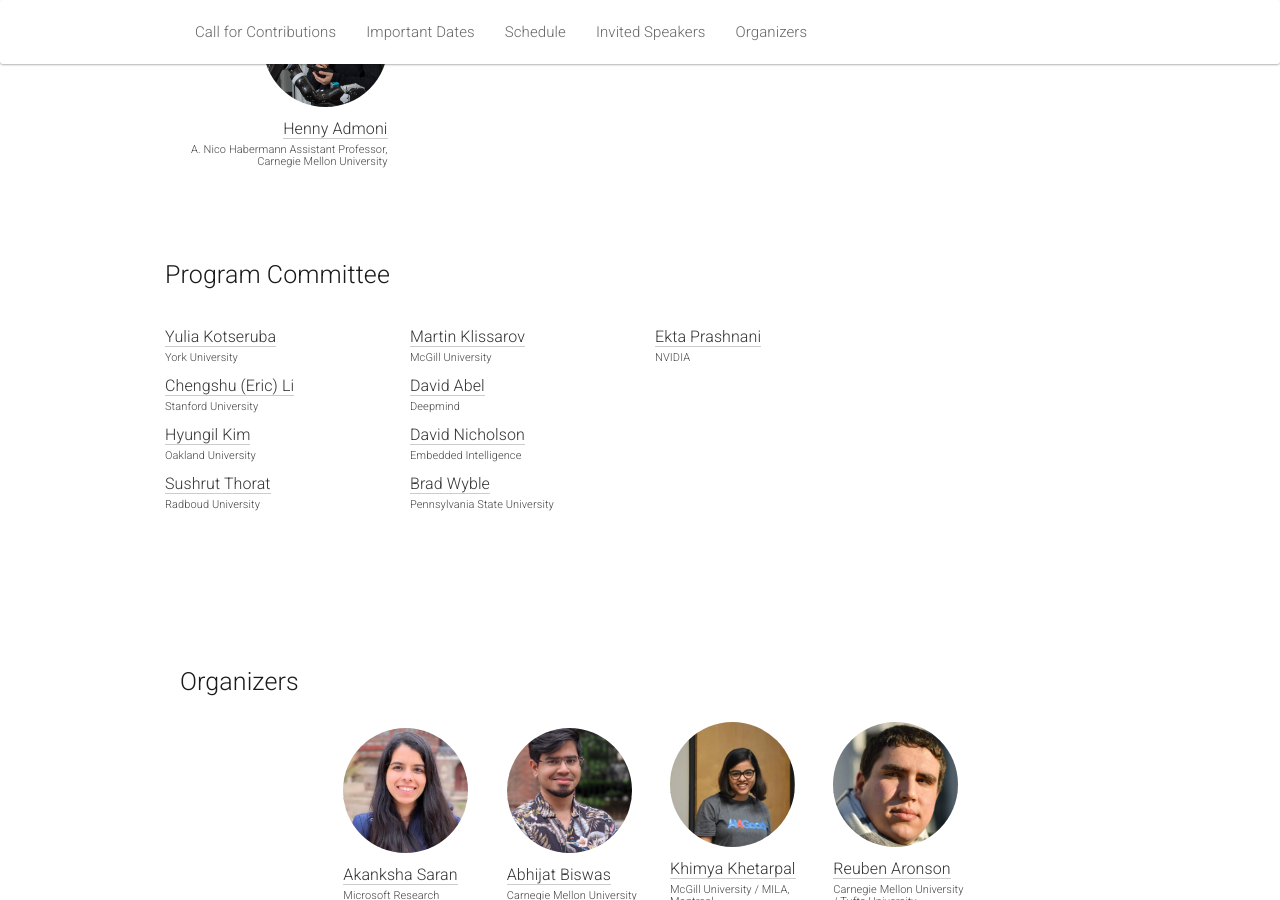
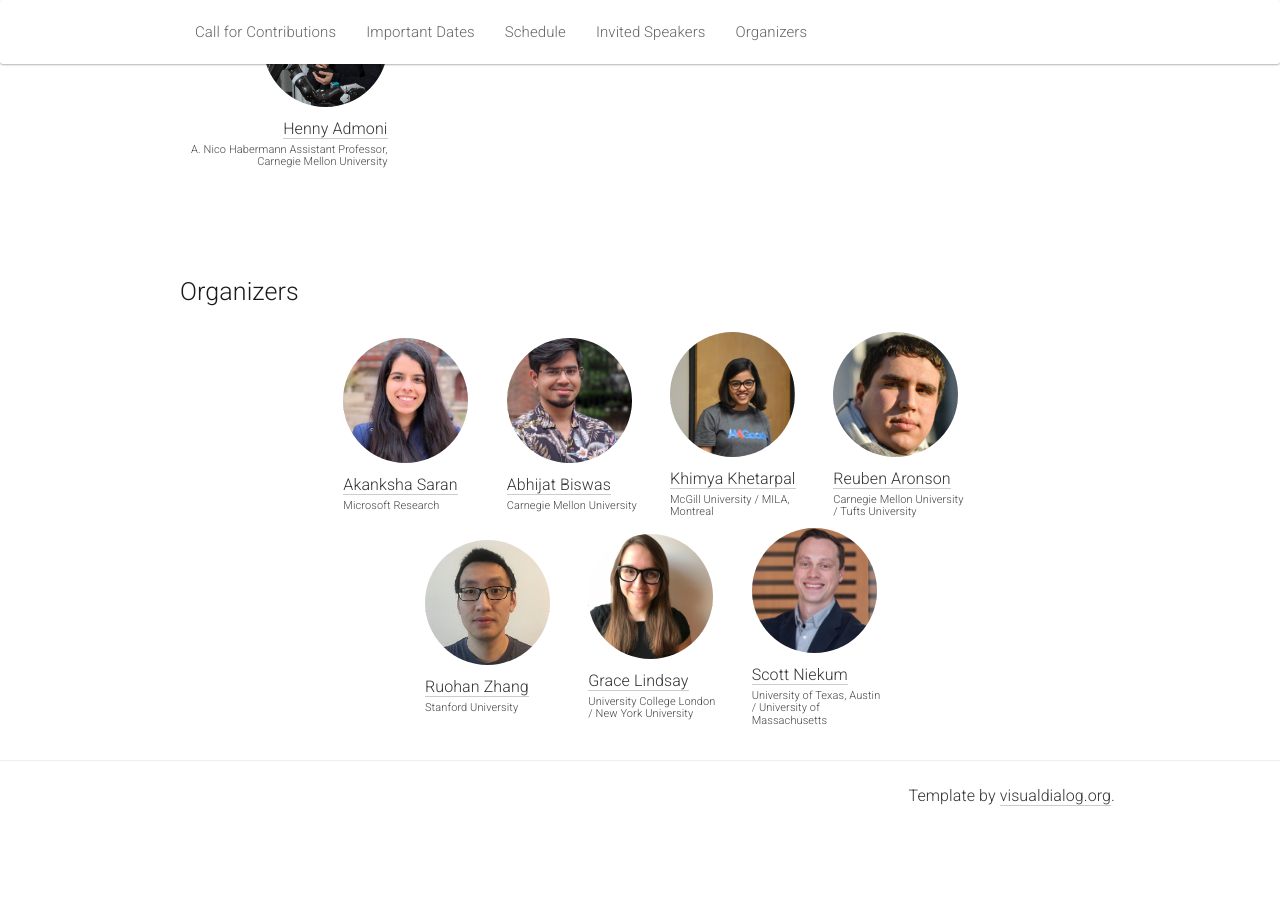
Before and after one commit to attention-learning-workshop/attention-learning-workshop.github.io, a Jekyll site: the page built from _pages/home_2022.md, in a window 1280 px wide and 900 px high, scrolled down 3257 px. Built offline with Jekyll 4.4.1, drawn with Linux system fonts in a browser that asks for light colours; nearby versions of some CDN libraries; after the commit the page ends 4087 px from its top, so only the background shows below that; some of the changed text lies outside the part shown.

Commit message:
cleanup title, html

```diff
--- a/_includes/footer_2022.html
+++ b/_includes/footer_2022.html
@@ -3,7 +3,7 @@
                 <div class="container">
                     <div class="row">
                         <div class="col-sm-12" style="text-align:right;">
-                            Template by <a href=" visualdialog.org" class="external"> visualdialog.org</a>.</small>
+                            Template by <a href="http://visualdialog.org" class="external"> visualdialog.org</a>.</small>
                         </div>
 			<br><br>
                     </div>
--- a/_includes/head_2022.html
+++ b/_includes/head_2022.html
@@ -3,7 +3,7 @@
   <meta name="viewport" content="width=device-width, initial-scale=1.0">
   <meta http-equiv="X-UA-Compatible" content="IE=edge,chrome=1">
 
-  <meta name="keywords" content="neurips, workshop">
+  <meta name="keywords" content="{{ site.keywords }}">
 
   <link rel="shortcut icon" href="{{ "/2022/img/icon.jpg" | prepend:site.baseurl }}">
 
--- a/_pages/home_2022.md
+++ b/_pages/home_2022.md
@@ -1,17 +1,16 @@
 ---
 layout: layout_2022
-urltitle:  "A Focus on Attention"
-title: "A Focus on Attention"
+urltitle:  "All Things Attention workshop"
+title: "All Things Attention: Bridging Different Perspectives on Attention"
 categories: neurips, attention, workshop, computer vision, robotics, machine learning, gaze, interaction, neuroscience, cognitive psychology
 permalink: /2022/
-favicon: /2022/img/icon.jpg
 bibtex: true
 paper: true
 acknowledgements: ""
 ---
 
 
-# All things Attention: Bridging different perspectives on attention
+# {{ page.title }}
 
 <p style="text-align: center;">
 In conjunction with NeurIPS 22: December 2, 2022 (in-person)
@@ -44,11 +43,6 @@
           <td>Camera-Ready Deadline</td>
           <td>November 25, 2022 (11:59PM AoE)</td>
         </tr>
-        <!-- <tr>
-          <td>ETH-XGaze &amp; EVE Challenges Closed</td>
-          <td>May 28, 2021 (23:59 UTC)</td>
-	  <td><span class="countdown" reference="28 May 2022 23:59:59 UTC"></span></td>
-        </tr> -->
       </tbody>
     </table>
   </div>
@@ -60,7 +54,7 @@
 
 TBA
 
-<!-- Schedule -->
+{% comment %}
 <!--<div class="row">
   <div class="col-xs-12">
      <p>
@@ -137,6 +131,7 @@
      Please note that there may be differences to your actual time zone.</span>
   </div>
 </div><br> -->
+{% endcomment %}
 
 <!-- Speakers -->
 
@@ -144,6 +139,8 @@
 
 {% include speakers.html %}
 
+
+{% comment %}
 <!-- hacky div to hide the accepted papers for now -->
 <div style="display:none">
 <!-- accepted papers  -->
@@ -263,7 +260,9 @@
   <br><br>
 </div>
 
-<!-- TODO update the PC -->
+{% endcomment %}
+
+{% comment %}
 <div class="row" id="programcommittee">
   <div class="col-xs-12">
     <h2>Program Committee</h2>
@@ -330,109 +329,13 @@
 </div>
 <br>
 
-<br>
+{% endcomment %}
 
 
 {% include organizers.html %}
 
+
 {% comment %}
-<div class="row">
-  <div class="col-xs-1"></div>
-  <div class="col-xs-2">
-    <a href="https://www.andrew.cmu.edu/user/abhijatb//">
-      <img class="people-pic" src="{{ "img/organizers/AB.jpg" | prepend:site.baseurl }}">
-    </a>
-    <div class="people-name">
-      <a href="https://www.andrew.cmu.edu/user/abhijatb//">Abhijat Biswas</a>
-      <h6>Carnegie Mellon University</h6>
-    </div>
-  </div>
-  <div class="col-xs-2">
-    <a href="https://kkhetarpal.github.io/">
-      <img class="people-pic" src="{{ "img/organizers/KK.jpeg" | prepend:site.baseurl }}">
-    </a>
-    <div class="people-name">
-      <a href="https://kkhetarpal.github.io/">Khimya Khetarpal</a>
-      <h6>McGill University / MILA, Montreal</h6>
-    </div>
-  </div>
-  <div class="col-xs-2">
-    <a href="http://reuben-aronson.com/">
-      <img class="people-pic" src="{{ "img/organizers/RA.jpeg" | prepend:site.baseurl }}">
-    </a>
-    <div class="people-name">
-      <a href="http://reuben-aronson.com/">Reuben Aronson</a>
-      <h6>Carnegie Mellon University / Tufts</h6>
-    </div>
-  </div>
-  <div class="col-xs-2">
-    <a href="https://asaran.github.io/">
-      <img class="people-pic" src="{{ "img/organizers/AS.jpg" | prepend:site.baseurl }}">
-    </a>
-    <div class="people-name">
-      <a href="https://asaran.github.io/">Akanksha Saran</a>
-      <h6>Microsoft Research</h6>
-    </div>
-  </div>
-  <div class="col-xs-2">
-    <a href="https://ai.stanford.edu/~zharu/">
-      <img class="people-pic" src="{{ "img/organizers/RZ.jpeg" | prepend:site.baseurl }}">
-    </a>
-    <div class="people-name">
-      <a href="https://ai.stanford.edu/~zharu/">Ruohan Zhang</a>
-      <h6>Stanford University</h6>
-    </div>
-  </div>
-  <div class="col-xs-1"></div>
-</div>
-<br>
-<div class="row">
-  <div class="col-xs-1"></div>
-  <div class="col-xs-2">
-    <a href="">
-      <img class="people-pic" src="{{ "img/organizers/GL.jpeg" | prepend:site.baseurl }}">
-    </a>
-    <div class="people-name">
-      <a href="https://gracewlindsay.com/">Grace Lindsay</a>
-      <h6>University College London / New York University</h6>
-    </div>
-  </div>
-  <div class="col-xs-2">
-    <a href="https://www.cs.utexas.edu/~sniekum/">
-      <img class="people-pic" src="{{ "img/organizers/SN.jpg" | prepend:site.baseurl }}">
-    </a>
-    <div class="people-name">
-      <a href="https://www.cs.utexas.edu/~sniekum/">Scott Niekum</a>
-      <h6>University of Texas, Austin / University of Massachusets</h6>
-    </div>
-  </div>
-</div><br>
-{% endcomment %}
-<!-- <div class="row">
-  <div class="col-xs-12"><a class="anchor" id="organizers"></a>
-    <h2>Website Chair</h2>
-  </div>
-</div> -->
-
-<br><br>
-
-<!-- <div class="row">
-  <div class="col-xs-1"></div>
-  <div class="col-xs-2">
-    <a href="https://hengfei-wang.github.io//github.io/">
-      <img class="people-pic" src="{{ "img/people/hengfei.jpeg" | prepend:site.baseurl }}">
-    </a>
-    <div class="people-name">
-      <a href="https://hyungjinchang.wordpress.com/">Hengfei Wang</a>
-      <h6>University of Birmingham</h6>
-    </div>
-  </div>
-  <br><br>
-
-</div>
-<br> -->
-
-
 <!-- <div class="row">
   <div class="col-xs-12"><a class="anchor" id="sponsors"></a>
     <h2>Workshop sponsored by:</h2>
@@ -450,3 +353,4 @@
     <a href="https://www.google.com/"><img src="img/google.png" /></a>
   </div>
 </div> -->
+{% endcomment %}
```
